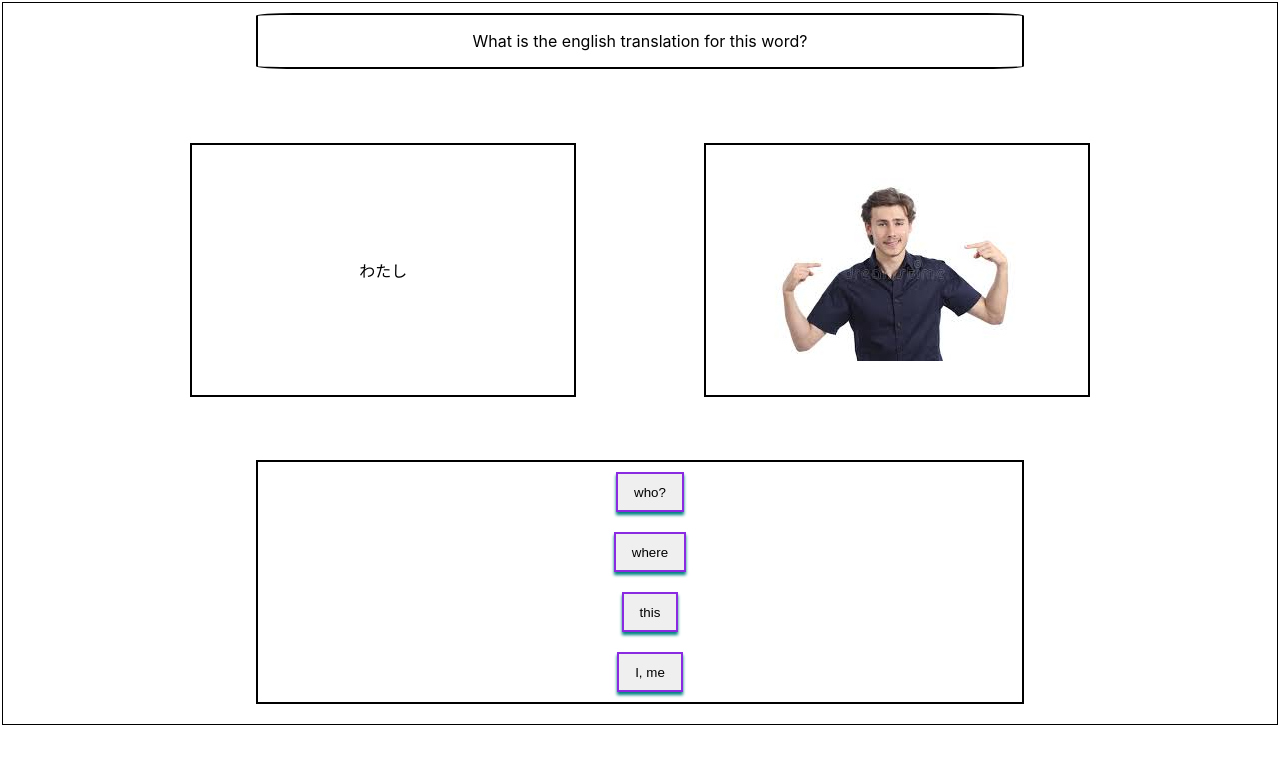
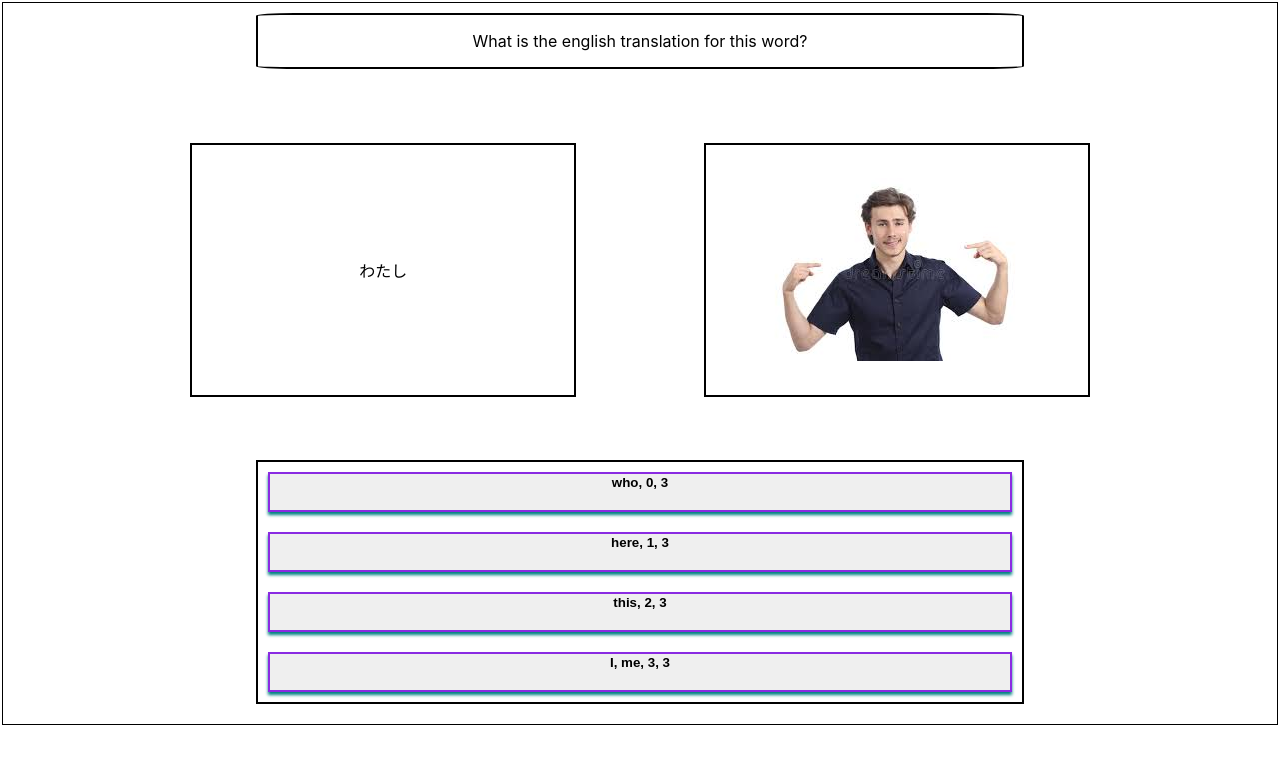
Before and after one commit to nitrogendragon/KanpekiStudy, a React (Create React App) app in the folder ksreact/: page / in a window 1280 px wide. Shown: the top 764 px of the page. Built offline with nearby package versions, Linux system fonts and the light colour scheme.

Commit message:
Added correct answer checking and notification

```diff
--- a/ksreact/src/Components/VocabAnswerButton.js
+++ b/ksreact/src/Components/VocabAnswerButton.js
@@ -1,15 +1,21 @@
 import React from 'react'
 import '../styles/VocabAnswerButton.css'
 export default function VocabAnswerButton(props) {
-    function handleClick(event){
-        // alert('You clicked ' + props.answer)
-        alert('You clicked ' + event.target.value)
+    function handleClick(){
+        if(props.answerId == props.correctAnswer){
+
+            alert('Your answer ' + props.answerId + ' is the correct answer. The answer is: ' + props.correctAnswer)
+        }
+        else{
+            alert('Your answer ' + props.answerId )
+        }
 
     }
 
     return (
-        <div>
-           <button className='vocab-answer-button' value={props.answer} onClick={handleClick}>{props.answer}</button>
+        <div className='vocab-answer-button-border'>
+           <button className='vocab-answer-button' value={props.answerId}
+           onClick={handleClick}>{props.answer}, {props.answerId}, {props.correctAnswer}</button>
 
         </div>
     )
--- a/ksreact/src/Components/VocabAnswerButtons.js
+++ b/ksreact/src/Components/VocabAnswerButtons.js
@@ -3,7 +3,13 @@ import '../styles/VocabAnswerButtons.css'
 import VocabAnswerButton from './VocabAnswerButton'
 export default function VocabAnswerButtons(props) {
 
-    const answerButtons = props.answers ? props.answers.map(answer => <VocabAnswerButton key={answer} answer ={answer} />) : null
+    const answerButtons = props.answers ? props.answers.map((answer,index) =>
+        <VocabAnswerButton
+            key={answer}
+            answerId={index}
+            answer ={answer}
+            correctAnswer = {props.correctAnswer}/>
+            ) : null
     return (
         <div className='vocab-answer-buttons-container'>
             {answerButtons}
--- a/ksreact/src/Components/VocabContainer.js
+++ b/ksreact/src/Components/VocabContainer.js
@@ -3,17 +3,34 @@ import VocabQuizPrompt from './VocabQuizPrompt'
 import VocabCard from './VocabCard'
 import VocabCardImg from './VocabCardImg'
 import VocabAnswerButtons from './VocabAnswerButtons'
+import VocabQuiz1Data from '../Data/VocabQuiz1.json'
 import '../styles/VocabContainer.css'
 export default function VocabContainer(props) {
+    const [questionNumber, setQuestionNumber] = useState(0)//always start at 0
+    /* Current key values(Question, VocabKanji, VocabHiragana, VocabEnlgish, ImgUrl, Id, Answer1,
+        Answer2, Answer3, Answer4, CorrectAnswer)*/
+    const vocabQuizData = require('../Data/VocabQuiz1.json')//eventually change via useState,Effect
+    function handleAnswerClicked()
+    {
+        alert('you clicked an answer')
+    }
     return (
         <>
         <div className='main-container'>
             {/* In general probably want a json to  */}
-            <VocabQuizPrompt prompt = 'What is the english translation for this word?'/>{/*feed list of prompts */}
+            <VocabQuizPrompt prompt = {vocabQuizData[questionNumber].Question}/>{/*feed list of prompts */}
             <div className='break'></div>
-            <VocabCard hiragana = 'わたし' />{/* feed list of words */}
-            <VocabCardImg imgUrl = '../Images/I.jfif'/>{/*this will be fed a list of imgUrl's eventually */}
-            <VocabAnswerButtons answers = {['who?', 'where', 'this', 'I, me']}/>
+            <VocabCard hiragana = {vocabQuizData[questionNumber].VocabHiragana} />{/* feed list of words */}
+            <VocabCardImg imgUrl = {vocabQuizData[questionNumber].ImgUrl}/>{/*this will be fed a list of imgUrl's eventually */}
+            <VocabAnswerButtons answers = {[
+                vocabQuizData[questionNumber].Answer1,
+                vocabQuizData[questionNumber].Answer2,
+                vocabQuizData[questionNumber].Answer3,
+                vocabQuizData[questionNumber].Answer4
+                ]}
+                onAnswerClicked = {handleAnswerClicked}
+                correctAnswer = {vocabQuizData[questionNumber].CorrectAnswer}
+            />
         </div>
 
         </>
--- /dev/null
+++ b/ksreact/src/Data/VocabQuiz1.json
@@ -0,0 +1,31 @@
+[
+
+    {
+        "Question": "What is the english translation for this word?",
+        "VocabKanji": "私",
+        "VocabHiragana": "わたし",
+        "VocabKatakana": "",
+        "VocabEnglish": "I",
+        "ImgUrl": "../Images/I.jfif",
+        "Id": "1",
+        "Answer1": "who",
+        "Answer2": "here",
+        "Answer3": "this",
+        "Answer4": "I, me",
+        "CorrectAnswer": "3"
+    },
+    {
+        "Question": "",
+        "VocabKanji": "",
+        "VocabHiragana": "",
+        "VocabKatakana": "",
+        "VocabEnglish": "",
+        "ImgUrl": "../Images/",
+        "Id": "",
+        "Answer1": "",
+        "Answer2": "",
+        "Answer3": "",
+        "Answer4": "",
+        "CorrectAnswer": ""
+    }
+]
--- a/ksreact/src/styles/VocabAnswerButton.css
+++ b/ksreact/src/styles/VocabAnswerButton.css
@@ -1,19 +1,26 @@
 .vocab-answer-button {
     display: flex;
     justify-content: center;
-    align-items: center;
+    align-items: flex-start;
     width:100%;
     min-height: 40px;
     border: 2px solid blueviolet;
     margin: 10px;
     text-shadow: blueviolet;
     box-shadow: 0px 3px 3px teal;
+    font-weight: bold;
 }
 
 .vocab-answer-button:hover {
-    background-color: tomato;
+    background-color: rgb(26, 182, 26);
+    color: white;
 }
 
 .vocab-answer-button-pressed{
-    background-color: darkviolet
+    background-color: darkviolet;
 }
+
+.vocab-answer-button-border{
+    display: flex;
+    width:100%;
+}
```
